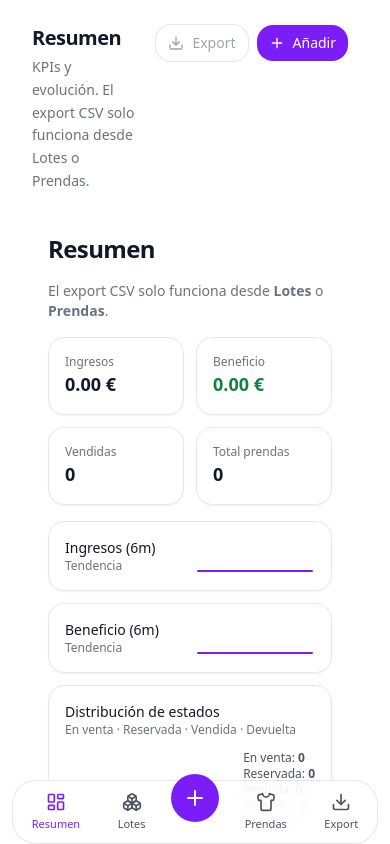
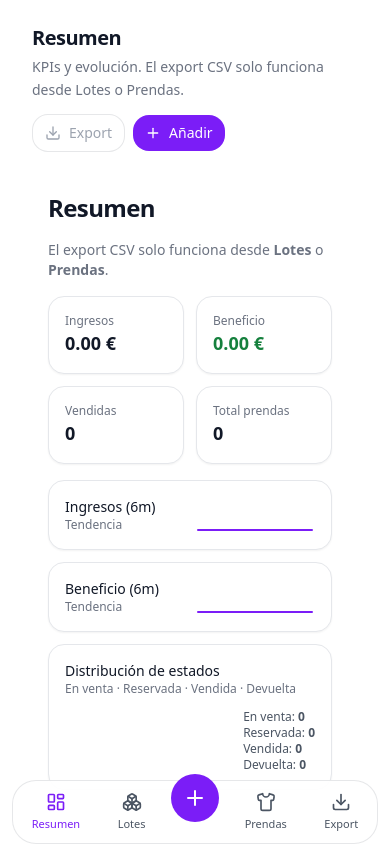
Before and after one commit to alvarosellencia/vinted-flips, a Next.js app: page / in a window 390 px wide. Built offline with nearby package versions, Linux system fonts and the light colour scheme; no server answers.

Commit message:
fix: prevent mobile overflow in PageHeader/Card

```diff
--- a/src/components/ui/Card.tsx
+++ b/src/components/ui/Card.tsx
@@ -1,12 +1,20 @@
+import React from 'react'
+
 export default function Card({
   children,
-  className = ''
+  className = '',
 }: {
   children: React.ReactNode
   className?: string
 }) {
   return (
-    <div className={`bg-white border border-gray-200 rounded-2xl p-4 shadow-sm ${className}`}>
+    <div
+      className={[
+        'bg-white border border-gray-200 rounded-2xl p-4 shadow-sm',
+        'w-full max-w-full min-w-0 overflow-x-clip',
+        className,
+      ].join(' ')}
+    >
       {children}
     </div>
   )
--- a/src/components/ui/PageShell.tsx
+++ b/src/components/ui/PageShell.tsx
@@ -1,5 +1,3 @@
-'use client'
-
 import type { ReactNode } from 'react'
 
 type PageHeaderProps = {
@@ -20,7 +18,7 @@ type PageHeaderProps = {
 
 export function PageShell({ children }: { children: ReactNode }) {
   return (
-    <div className="mx-auto w-full max-w-[1100px] px-4 sm:px-6 lg:px-8">
+    <div className="mx-auto w-full max-w-[1100px] px-4 sm:px-6 lg:px-8 min-w-0 overflow-x-clip">
       {children}
     </div>
   )
@@ -38,19 +36,36 @@ export function PageHeader({
   const finalActions = actions ?? right
 
   return (
-    <div className={`flex items-start justify-between gap-4 ${className}`}>
+    <div
+      className={[
+        // Mobile: stack (evita overflow + saltos)
+        'flex flex-col gap-3',
+        // Desktop: row
+        'sm:flex-row sm:items-start sm:justify-between sm:gap-4',
+        'min-w-0',
+        className,
+      ].join(' ')}
+    >
       <div className="min-w-0">
-        <h1 className="text-xl sm:text-2xl font-semibold tracking-tight">{title}</h1>
+        <h1 className="text-xl sm:text-2xl font-semibold tracking-tight break-words">{title}</h1>
         {finalDescription ? (
-          <p className="mt-1 text-sm text-gray-500 leading-relaxed">{finalDescription}</p>
+          <p className="mt-1 text-sm text-gray-500 leading-relaxed break-words">
+            {finalDescription}
+          </p>
         ) : null}
       </div>
 
-      {finalActions ? <div className="shrink-0">{finalActions}</div> : null}
+      {finalActions ? (
+        <div className="w-full sm:w-auto min-w-0">
+          <div className="flex justify-start sm:justify-end">
+            {finalActions}
+          </div>
+        </div>
+      ) : null}
     </div>
   )
 }
 
 export function PageSection({ children }: { children: ReactNode }) {
-  return <div className="mt-6">{children}</div>
+  return <div className="mt-6 min-w-0 overflow-x-clip">{children}</div>
 }
```
